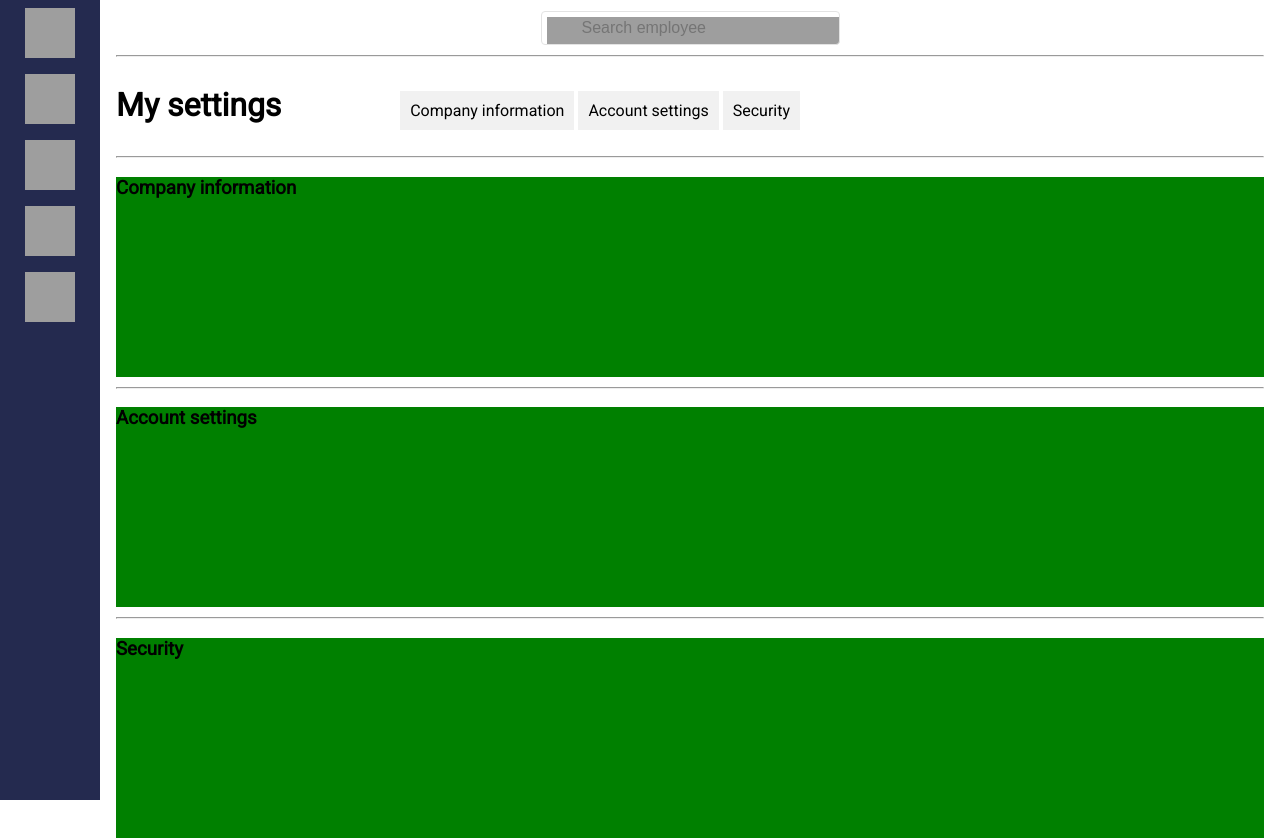
After one commit to tibbe2003/Employeedatabase, a PHP site: page /settings.php in a window 1280 px wide. The commit adds this page. Run offline with PHP 8.4, Linux system fonts and the light colour scheme; grey boxes are pictures that could not be loaded.

Commit message:
settings and customers
settings en customer opzet gemaakt. De php moet nog worden toegevoegd. Ook wat kleine dingen aangepast

```diff
--- a/employees.php
+++ b/employees.php
@@ -27,8 +27,7 @@ if (isset($_GET['emailErr'])){$emailErr = clean_input($_GET['emailErr']); }
 	<ul class="nav">
   		<li class="navitem"><a href="#employees"><img src="img/logo.png" alt="Logo"></a></li>
   		<li class="navitem"><a class="active" href="#employees"><img src="img/employee.png"></a></li>
-  		<li class="navitem"><a href="business.php"><img src="img/office.png" alt="Office"></a></li>
-  		<li class="navitem"><a href="customer.php"><img src="img/customer.png" alt="Customers"></a></li>
+  		<li class="navitem"><a href="customers.php"><img src="img/customer.png" alt="Customers"></a></li>
   		<li class="navitem"><a href="units.php"><img src="img/unit.png" alt="Unit"></a></li>
   		<li class="navitem"><a href="settings.php"><img src="img/settings.png" alt="Settings"></a></li>
 	</ul>
@@ -163,7 +162,6 @@ if (isset($_GET['emailErr'])){$emailErr = clean_input($_GET['emailErr']); }
       pg_close($dbconn);
     ?>
   </div>
-
 </div>
 </body>
 </html>
--- a/searchresult.php
+++ b/searchresult.php
@@ -24,9 +24,8 @@
 <ul class="nav">
   <li class="navitem"><a href="employees.php"><img src="img/logo.png" alt="Logo"></a></li>
   <li class="navitem"><a class="active" href="employees.php"><img src="img/employee.png"></a></li>
-  <li class="navitem"><a href="business.php"><img src="img/office.png" alt="Office"></a></li>
-  <li class="navitem"><a href="customer.php"><img src="img/customer.png" alt="Customers"></a></li>
-  <li class="navitem"><a href="unit.php"><img src="img/unit.png" alt="Unit"></a></li>
+  <li class="navitem"><a href="customers.php"><img src="img/customer.png" alt="Customers"></a></li>
+  <li class="navitem"><a href="units.php"><img src="img/unit.png" alt="Unit"></a></li>
   <li class="navitem"><a href="settings.php"><img src="img/settings.png" alt="Settings"></a></li>
 </ul>
 
--- /dev/null
+++ b/settings.css
@@ -0,0 +1,255 @@
+body {
+  margin: 0;
+  font-family: 'Roboto', sans-serif;
+  scroll-behavior: smooth;
+}
+
+*, *::after, *::before {
+  box-sizing: border-box;
+}
+
+
+.logo {
+  display: block;
+  color: #000;
+  padding: 8px 16px;
+  text-decoration: none;
+  margin-left: auto;
+  margin-right: auto;
+  width: 50%;
+}
+
+.nav {
+  list-style-type: none;
+  margin: 0;
+  padding: 0;
+  width: 100px;
+  background-color: #242a4f;
+  position: fixed;
+  height: 100%;
+  overflow: auto;
+}
+
+.navitem a {
+  display: block;
+  color: white;
+  padding: 8px 16px;
+  text-decoration: none;
+  border: none;
+}
+
+.navitem img {
+  display: block;
+  margin-left: auto;
+  margin-right: auto;
+  width: 50px;
+  height: 50px;
+  border: none;
+}
+
+.navitem p {
+  margin-top: 0px;
+  text-align: center;
+}
+
+.navitems a.active {
+  background-color: #4CAF50;
+  color: white;
+}
+
+.navitem a:hover:not(.active) {
+  font-weight: bolder;
+}
+
+.search {
+  display: inline-block;
+  margin-left: auto;
+  margin-right: auto;
+  text-align: left;
+}
+
+.searchform {
+  margin-top: 10px;
+  text-align: center;
+}
+
+input:not(.datainput)[type=text] {
+  width: 100%;
+  box-sizing: border-box;
+  border: 1px solid #e3e3e3;
+  border-radius: 4px;
+  font-size: 16px;
+  background-color: white;
+  background-image: url('img/vergrootglas.png');
+  background-position: 5px 5px;
+  background-repeat: no-repeat;
+  padding: 7px 50px 7px 40px;
+}
+
+hr {
+  width: 100%;
+  color: black;
+  text-align: center;
+  margin-top: 10px;
+}
+
+.modal {
+  position: fixed;
+  top: 50%;
+  left: 50%;
+  transform: translate(-50%, -50%) scale(0);
+  transition: 200ms ease-in-out;
+  border: 1px solid black;
+  border-radius: 3px;
+  z-index: 10;
+  background-color: white;
+  width: 500px;
+  max-width: 80%;
+  overflow: auto;
+}
+
+.modal.active {
+  transform: translate(-50%, -50%) scale(1);
+}
+
+.modal-header {
+  padding: 10px 15px;
+  display: flex;
+  justify-content: space-between;
+  align-items: center;
+  border-bottom: 1px solid black;
+}
+
+.modal-header .title {
+  font-size: 1.25rem;
+  font-weight: bold;
+}
+
+.modal-header .close-button {
+  cursor: pointer;
+  border: none;
+  outline: none;
+  background: none;
+  font-size: 1.25rem;
+  font-weight: bold;
+}
+
+.modal-body {
+  padding: 10px 15px;
+  overflow: auto;
+}
+
+#overlay {
+  position: fixed;
+  opacity: 0;
+  transition: 200ms ease-in-out;
+  top: 0;
+  left: 0;
+  right: 0;
+  bottom: 0;
+  background-color: rgba(0, 0, 0, .5);
+  pointer-events: none;
+}
+
+#overlay.active {
+  opacity: 1;
+  pointer-events: all;
+}
+
+.queryresultaten {
+  text-decoration: none;
+  color: black;
+}
+
+.addbutton {
+  float: right;
+  background-color: #45b5ff;
+  border: none;
+  color: white;
+  padding: 10px 22px;
+  text-align: center;
+  text-decoration: none;
+  display: inline-block;
+  font-size: 12px;
+  margin: 4px 2px;
+  cursor: pointer;
+}
+
+.datainput {
+    width: 100%;
+  padding: 5px 10px;
+  margin: 8px 0;
+  box-sizing: border-box;
+}
+
+table {
+  border-collapse: collapse;
+  border-spacing: 0;
+  width: 100%;
+}
+
+tr, td {
+  text-align: left;
+  padding: 8px;
+}
+
+tr:nth-child(even){background-color: #f2f2f2}
+
+.tabel {
+  overflow-x:auto;
+}
+
+.collapsible {
+  display: inline-block;
+  background-color: #f2f2f2;
+  color: black;
+  cursor: pointer;
+  padding: 10px;
+  width: 100%;
+  border: none;
+  text-align: left;
+  outline: none;
+  font-size: 15px;
+}
+
+.active, .collapsible:hover {
+  background-color: #0076c4;
+}
+
+.content {
+  padding: 0 18px;
+  max-height: 0;
+  overflow: hidden;
+  transition: max-height 0.2s ease-out;
+  background-color:
+  width: 90%;
+}
+
+.image {
+  height: 17px;
+  width: 17px;
+  margin-top: auto;
+  margin-bottom: auto;
+}
+
+.innernav a{
+  display: inline-block;
+  text-decoration: none;
+  color: black;
+  padding: 10px;
+  background-color: #f1f1f1;
+  text-align: center;
+}
+.innernav h1{
+  display: inline-block;
+}
+.innernav div{
+  background-color: green;
+  height: 200px;
+}
+
+@media only screen and (max-width: 800px) {
+  .innernav a{
+    display: block;
+  }
+}
--- /dev/null
+++ b/settings.php
@@ -0,0 +1,74 @@
+<?php
+//clean input data function
+require_once ('datavalidation.php');
+?>
+
+<!DOCTYPE html>
+<html lang="en">
+<head>
+  <title>Employees</title>
+  <link href="settings.css" rel="stylesheet">
+  <script defer src="datainsert.js"></script>
+  <meta charset="UTF-8">
+  <meta name="viewport" content="width=device-width, initial-scale=1.0">
+  <meta name="viewport" content="width=device-width, initial-scale=1.0">
+  <meta http-equiv="X-UA-Compatible" content="ie=edge">
+  <link rel="preconnect" href="https://fonts.gstatic.com">
+  <link href="https://fonts.googleapis.com/css2?family=Roboto&display=swap" rel="stylesheet">
+</head>
+
+<body>
+  <!--navbar-->
+  <ul class="nav">
+      <li class="navitem"><a href="employees.php"><img src="img/logo.png" alt="Logo"></a></li>
+      <li class="navitem"><a href="employees.php"><img src="img/employee.png"></a></li>
+      <li class="navitem"><a href="customers.php"><img src="img/customer.png" alt="Customers"></a></li>
+      <li class="navitem"><a href="units.php"><img src="img/unit.png" alt="Unit"></a></li>
+      <li class="navitem"><a href="settings.php"><img src="img/settings.png" alt="Settings"></a></li>
+  </ul>
+    <!--mainpage-->
+    <div style="margin-left:100px;padding:1px 16px;height:100%;">
+      <!--search employee-->
+      <div class="searchform">
+         <form method="post" action="searchresult.php" class="search">
+              <input type="text" name="search" placeholder="Search employee" required class="S">
+          </form>
+        <hr>
+        </div>
+    <!--datainput popup-->
+    <!--<button data-modal-target="#modal" class="addbutton">Add customer</button>
+      <div class="modal" id="modal">
+        <div class="modal-header">
+            <div class="title">Add new customer</div>
+            <button data-close-button class="close-button">&times;</button>
+        </div>
+      <div class="modal-body">
+          <h1>Add Customer</h1>
+      </div>
+    </div>
+    <div id="overlay"></div>-->
+
+    <!--showing all the employees-->
+    <div class="innernav"style="overflow-x:auto;width: 100%;">
+      <h1 style="margin-right: 10%;">My settings</h1>
+      <a href="#companyinfo">Company information</a>
+      <a href="#accountsettings">Account settings</a>
+      <a href="#security">Security</a>
+
+      <hr>
+      <div>
+        <h3 id="companyinfo">Company information</h3>
+      </div>
+        <hr>
+      <div>
+        <h3 id="accountsettings">Account settings</h3>
+      </div>
+      <hr>
+      <div>
+        <h3 id="security">Security</h3>
+      </div>
+    </div>
+
+</div>
+</body>
+</html>
--- a/units.php
+++ b/units.php
@@ -28,9 +28,8 @@ if (isset($_GET['emailErr'])){$emailErr = clean_input($_GET['emailErr']); }
 	<ul class="nav">
   		<li class="navitem"><a href="employees.php"><img src="img/logo.png" alt="Logo"></a></li>
   		<li class="navitem"><a class="active" href="employees.php"><img src="img/employee.png"></a></li>
-  		<li class="navitem"><a href="business.php"><img src="img/office.png" alt="Office"></a></li>
-  		<li class="navitem"><a href="customer.php"><img src="img/customer.png" alt="Customers"></a></li>
-  		<li class="navitem"><a href="unit.php"><img src="img/unit.png" alt="Unit"></a></li>
+  		<li class="navitem"><a href="customers.php"><img src="img/customer.png" alt="Customers"></a></li>
+  		<li class="navitem"><a href="units.php"><img src="img/unit.png" alt="Unit"></a></li>
   		<li class="navitem"><a href="settings.php"><img src="img/settings.png" alt="Settings"></a></li>
 	</ul>
 		<!--mainpage-->
```
Also changed, not shown: customers.css (added, +199 -0 lines), customers.php (added, +64 -0 lines), edit.php (+7 -8 lines), employeeview.css (renamed from employeesview.css, +9 -2 lines).
